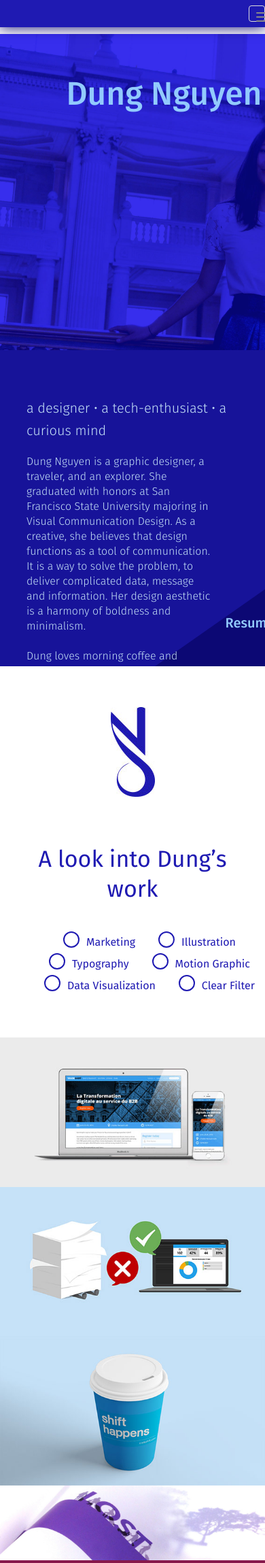
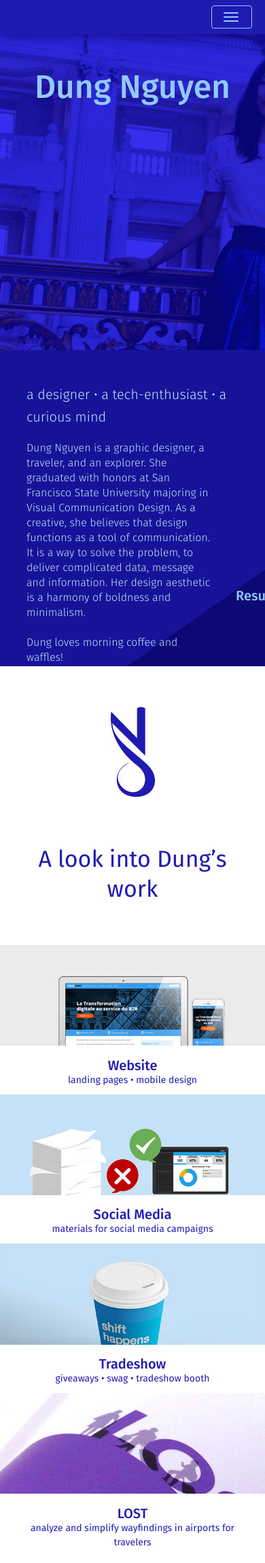
Before and after one commit to pitabaki/simply_dung, a PHP site: page / in a window 390 px wide. Shown: the top 2299 px of the page at 68% size. Run offline with PHP 8.4, Linux system fonts and the light colour scheme; some libraries are stand-ins or nearby versions.

Commit message:
Front page now responsive up until mobile. Sass updated.

```diff
--- a/css/_collectionHover.sass
+++ b/css/_collectionHover.sass
@@ -46,14 +46,14 @@
 	position: absolute
 	height: 100%
 	width: 100%
-	padding-top: 20%
+	padding-top: 24%
 	z-index: 5
 
 .overlay_wide .hover_copy
-	padding-top: 10%
+	padding-top: 12%
 
 .overlay_vertical .hover_copy
-	padding-top: 45%
+	padding-top: 50%
 
 .overlay .hover_copy h3,
 .overlay_wide .hover_copy h3
@@ -63,15 +63,15 @@
 
 .overlay .hover_copy p
 	@extend .hover_copy
-	padding-top: 8%
-	padding-right: 30px
-	padding-left: 30px
+	padding-top: 4%
+	padding-right: 40px
+	padding-left: 40px
 	font-size: 1em
 	line-height: 1.5em
 
 .overlay_wide .hover_copy p
 	@extend .hover_copy
-	padding-top: 4%
+	padding-top: 2%
 
 .overlay .hover_copy h3:hover
 	color: $secondary
--- a/css/dungs_sass.css
+++ b/css/dungs_sass.css
@@ -286,17 +286,17 @@ a:active {
   position: absolute;
   height: 100%;
   width: 100%;
-  padding-top: 20%;
+  padding-top: 24%;
   z-index: 5; }
 
 .overlay_wide .hover_copy, .overlay .hover_copy .overlay_wide h3,
 .overlay_wide .hover_copy h3, .overlay .hover_copy .overlay_wide p, .overlay_wide .hover_copy p {
-  padding-top: 10%; }
+  padding-top: 12%; }
 
 .overlay_vertical .hover_copy, .overlay_vertical .overlay .hover_copy h3, .overlay .hover_copy .overlay_vertical h3,
 .overlay_vertical .overlay_wide .hover_copy h3,
 .overlay_wide .hover_copy .overlay_vertical h3, .overlay_vertical .overlay .hover_copy p, .overlay .hover_copy .overlay_vertical p, .overlay_vertical .overlay_wide .hover_copy p, .overlay_wide .hover_copy .overlay_vertical p {
-  padding-top: 45%; }
+  padding-top: 50%; }
 
 .overlay .hover_copy h3,
 .overlay_wide .hover_copy .overlay h3 h3, .overlay_wide .hover_copy .overlay p h3,
@@ -308,14 +308,14 @@ a:active {
 
 .overlay .hover_copy p,
 .overlay_wide .hover_copy .overlay h3 p, .overlay_wide .hover_copy .overlay p p {
-  padding-top: 8%;
-  padding-right: 30px;
-  padding-left: 30px;
+  padding-top: 4%;
+  padding-right: 40px;
+  padding-left: 40px;
   font-size: 1em;
   line-height: 1.5em; }
 
 .overlay_wide .hover_copy p, .overlay .hover_copy .overlay_wide h3 p, .overlay .hover_copy .overlay_wide p p {
-  padding-top: 4%; }
+  padding-top: 2%; }
 
 .overlay .hover_copy h3:hover,
 .overlay_wide .hover_copy .overlay h3 h3:hover, .overlay_wide .hover_copy .overlay p h3:hover {
@@ -331,6 +331,19 @@ a:active {
   height: 100%;
   background-color: #1f1ab2;
   opacity: 1; }
+
+.navbutton {
+  margin-right: 8%;
+  width: 60px; }
+
+.navbar-default .navbar-toggle .icon-bar {
+  background-color: #92cafd; }
+
+.navbar-default .navbar-toggle:hover {
+  background-color: #0c0874; }
+
+.navbar-default .navbar-toggle {
+  border-color: #92cafd; }
 
 .light {
   font-weight: 300; }
@@ -740,4 +753,101 @@ a .active {
 
 @media screen and (max-width: 992px) {
   .white_border {
+    display: none; }
+
+  .dung_hero {
+    padding: 0; }
+
+  .dung_hero h1 {
+    padding: 0;
+    text-align: center;
+    margin-top: 20%; }
+
+  .intro img {
+    top: -450px; }
+
+  .resume_button {
+    margin-top: 160px;
+    padding-left: 75%; }
+
+  .passage {
+    padding-top: 10%; }
+
+  .vertical {
+    height: 400px; }
+
+  .vertical img {
+    margin-top: -450px; }
+
+  .overlay_vertical .hover_copy, .overlay_vertical .overlay .hover_copy h3, .overlay .hover_copy .overlay_vertical h3,
+  .overlay_vertical .overlay_wide .hover_copy h3,
+  .overlay_wide .hover_copy .overlay_vertical h3, .overlay_vertical .overlay .hover_copy p, .overlay .hover_copy .overlay_vertical p, .overlay_vertical .overlay_wide .hover_copy p, .overlay_wide .hover_copy .overlay_vertical p {
+    padding-top: 18%; }
+
+  .overlay_vertical .hover_copy p, .overlay .hover_copy .overlay_vertical h3 p,
+  .overlay_wide .hover_copy .overlay_vertical h3 p, .overlay .hover_copy .overlay_vertical p p, .overlay_wide .hover_copy .overlay_vertical p p {
+    padding-top: 2%; }
+
+  .cat_filter {
     display: none; } }
+@media screen and (max-width: 767px) {
+  body {
+    padding: 0; }
+
+  .navbar-collapse {
+    -webkit-box-shadow: inset 0 0 0 0;
+    -moz-box-shadow: inset 0 0 0 0;
+    box-shadow: inset 0 0 0 0; }
+
+  .navbar .nav {
+    width: 50%;
+    margin: 0 auto;
+    float: none; }
+
+  .navbar-toggle {
+    padding: 9px 17px; }
+
+  .overlay {
+    height: 140px;
+    opacity: 1;
+    margin-top: 38%; }
+
+  .overlay .hover_copy, .overlay .hover_copy h3,
+  .overlay_wide .hover_copy .overlay h3, .overlay .hover_copy p, .overlay_wide .hover_copy .overlay p {
+    margin-top: 3%;
+    padding-top: 0; }
+
+  .overlay .hover_copy p,
+  .overlay_wide .hover_copy .overlay h3 p, .overlay_wide .hover_copy .overlay p p {
+    padding-top: 16px; }
+
+  .hover_copy, .overlay .hover_copy h3,
+  .overlay_wide .hover_copy h3, .overlay .hover_copy p, .overlay_wide .hover_copy p {
+    color: #1f1ab2; }
+
+  .overlay .background {
+    background-color: #ffffff; }
+
+  .intro img {
+    top: -350px; }
+
+  .vertical {
+    height: 416px; }
+
+  .vertical img {
+    margin-top: -360px; }
+
+  .wide {
+    height: 320px; }
+
+  #wide_mobile {
+    margin-left: -200px;
+    height: 320px;
+    width: 1138px;
+    max-width: 1138px; }
+
+  button {
+    height: 100%; }
+
+  .navbar-default .navbar-collapse {
+    border-color: #08064b; } }
--- a/css/dungs_sass.sass
+++ b/css/dungs_sass.sass
@@ -13,6 +13,18 @@
 
 
 //CSS Assignments
+
+.navbutton
+	margin-right: 8%
+	width: 60px
+
+.navbar-default .navbar-toggle .icon-bar
+	background-color: $secondary
+.navbar-default .navbar-toggle:hover
+	background-color: $primary_shade
+
+.navbar-default .navbar-toggle
+	border-color: $secondary
 
 .light
 	font-weight: $light
--- a/directory/cocktail.html
+++ b/directory/cocktail.html
@@ -123,8 +123,12 @@ GitHub: Yunggg // http://github.com/Yunggg
 <!-- ******************* End Color Palette ******************* -->
 
 		<section class="row">
-			<div class="col-md-12 portfolio">
+			<div class="col-sm-0 col-md-2 portfolio">
+			</div>
+			<div class="col-md-8 portfolio">
 				<img src="../img/assets/projects/cocktails/cocktail_booklet_cover.jpg" alt="Cocktail Booklet Cover" />
+			</div>
+			<div class="col-sm-0 col-md-2 portfolio">
 			</div>
 		</section>
 		<section class="row">
--- a/index.html
+++ b/index.html
@@ -33,7 +33,7 @@ GitHub: Yunggg // http://github.com/Yunggg
 	  <div class="container-fluid navigation">
 	    <!-- Brand and toggle get grouped for better mobile display -->
 	    <div class="navbar-header">
-	      <button type="button" class="navbar-toggle collapsed" data-toggle="collapse" data-target="#bs-example-navbar-collapse-1" aria-expanded="false">
+	      <button type="button" class="navbar-toggle collapsed navbutton" data-toggle="collapse" data-target="#bs-example-navbar-collapse-1" aria-expanded="false">
 	        <span class="sr-only">Toggle navigation</span>
 	        <span class="icon-bar"></span>
 	        <span class="icon-bar"></span>
@@ -78,7 +78,7 @@ GitHub: Yunggg // http://github.com/Yunggg
 				  <div class="resume_block" id="resume_button">
 				  	<div class="resume_button">
 					  	<h3><a href="directory/resume.html">Resume</a></h3>
-					  	<div class="corner_shape"><a href="resume.html"></a></div>
+					  	<div class="corner_shape"><a href="directory/resume.html"></a></div>
 					</div>
 				  </div>
 			</div>
@@ -97,7 +97,7 @@ GitHub: Yunggg // http://github.com/Yunggg
 			<div class="row">
 				<div class="col-md-12 description"><h2>A look into Dung’s work</h2></div>
 			</div>
-			<div class="row">
+			<div class="row cat_filter">
 				<div class="col-mid-12">
 					<ul class="categories" id="categories">
 						<li><button id="marketing"></button>Marketing</li>
@@ -112,7 +112,7 @@ GitHub: Yunggg // http://github.com/Yunggg
 		</section>
 		<section class="section_wrap" id="portfolio">
 			<div class="row body_row">
-				<div class="col-md-4 pieces">
+				<div class="col-sm-4 col-md-4 pieces">
 					<div class="overlay">
 						<div class="hover_copy">
 							<a href="directory/website.html">
@@ -126,7 +126,7 @@ GitHub: Yunggg // http://github.com/Yunggg
 						<img data-category="marketing" class="imgObj" src="img/assets/event_page.jpg" alt="Laptop Air Demonstration" />
 					</a>
 				</div>
-				<div class="col-md-4 pieces">
+				<div class="col-sm-4 col-md-4 pieces">
 					<div class="overlay">
 						<div class="hover_copy">
 							<a href="directory/social_media.html">
@@ -140,7 +140,7 @@ GitHub: Yunggg // http://github.com/Yunggg
 						<img data-category="marketing" class="imgObj" src="img/assets/digital_disruption.jpg" alt="Digital Disruption" />
 					</a>
 				</div>
-				<div class="col-md-4 pieces"id="p3">
+				<div class="col-sm-4 col-md-4 pieces"id="p3">
 					<div class="overlay">
 						<div class="hover_copy">
 							<a href="#">
@@ -169,12 +169,12 @@ GitHub: Yunggg // http://github.com/Yunggg
 								<div class="background"></div>
 							</div>
 							<a class="null_obj" href="#" target="_blank">
-								<img data-category="illustration" class="imgObj" src="img/assets/lost_book_sm.jpg" alt="DAI 505 Lost Project" />
+								<img id="wide_mobile" data-category="illustration" class="imgObj" src="img/assets/lost_book_sm.jpg" alt="DAI 505 Lost Project" />
 							</a>
 						</div>
 					</div>
 					<div class="row">
-						<div class="col-md-6 item" class="data_visualization">
+						<div class="col-sm-6 col-md-6 item" class="data_visualization">
 							<div class="overlay">
 								<div class="hover_copy">
 									<a href="directory/cocktail.html">
@@ -188,7 +188,7 @@ GitHub: Yunggg // http://github.com/Yunggg
 								<img data-category="data_visualization" class="imgObj" src="img/assets/cocktail_front.jpg" alt="Cocktail Infographic" />
 							</a>
 						</div>
-						<div class="col-md-6 item">
+						<div class="col-sm-6 col-md-6 item">
 							<div class="overlay">
 								<div class="hover_copy">
 									<a href="directory/email_design.html">
@@ -216,7 +216,7 @@ GitHub: Yunggg // http://github.com/Yunggg
 								</div>
 								<div class="background"></div>
 							</div>
-							<a class="null_obj vertical" href="directory/exist.html" target="_blank">
+							<a class="null_obj" href="directory/exist.html" target="_blank">
 								<img data-category="typography" class="imgObj" src="img/assets/exist_poster.jpg" alt="Exist Project" />
 							</a>
 						</div>
@@ -238,10 +238,10 @@ GitHub: Yunggg // http://github.com/Yunggg
 				</div>
 			</div>
 		<div class="row">
-			<div class="col-md-6 contact_icons contact_left">
+			<div class="col-xs-6 col-sm-6 col-md-6 contact_icons contact_left">
 				<a href="http://www.behance.net/dnjo" target="_blank"><img src="img/assets/behance_icon.png" alt="Dung's Behance Account" /></a>
 			</div>
-			<div class="col-md-6 contact_icons contact_right">
+			<div class="col-xs-6 col-sm-6 col-md-6 contact_icons contact_right">
 				<a href="http://www.linkedin.com/in/djnguyen" target="_blank"><img src="img/assets/linkedin_icon.png" alt="Dung's Behance Account" /></a>
 			</div>
 		</div>
```
Also changed, not shown: other parts of css/dungs_sass.sass (+76 -0 lines), 2 other files.
